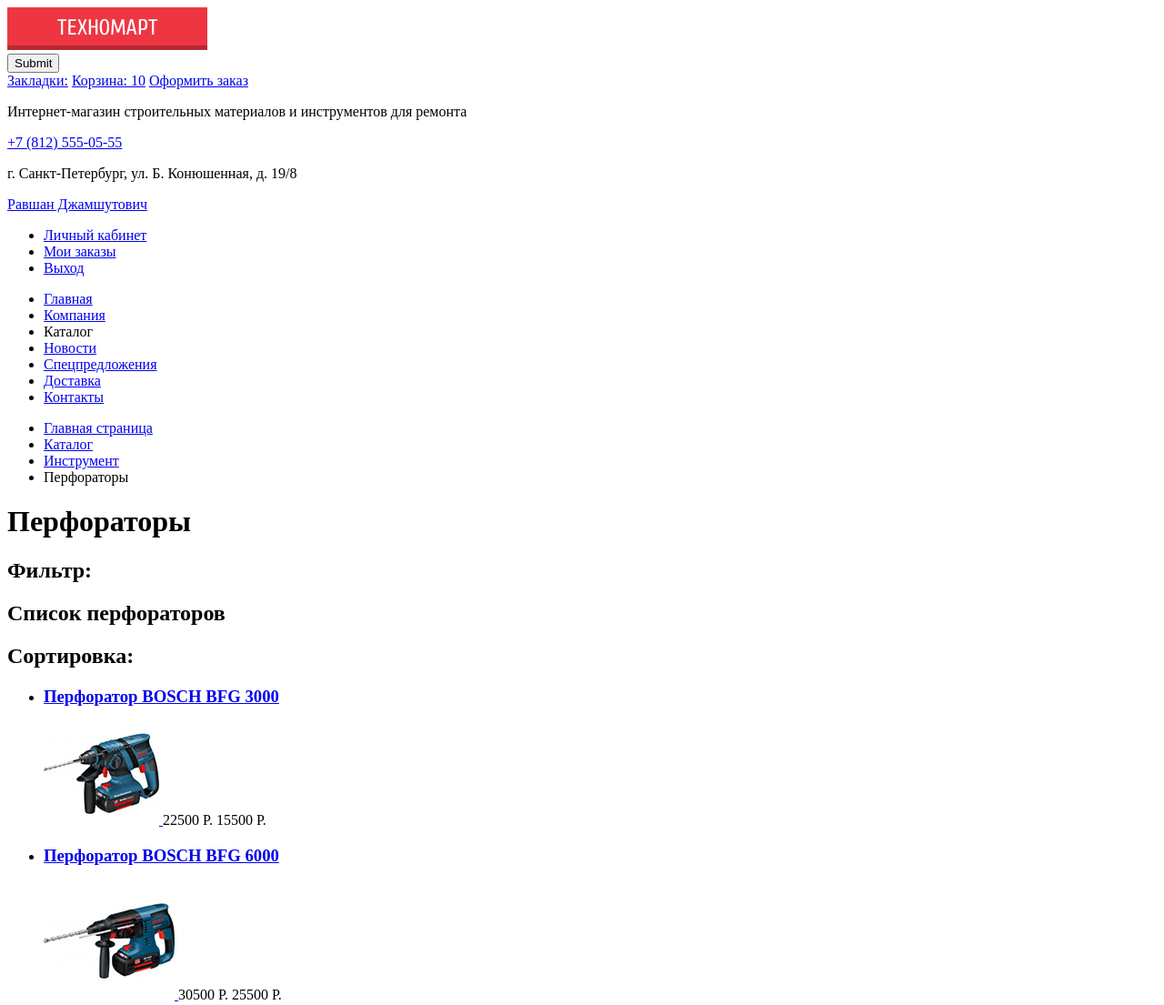
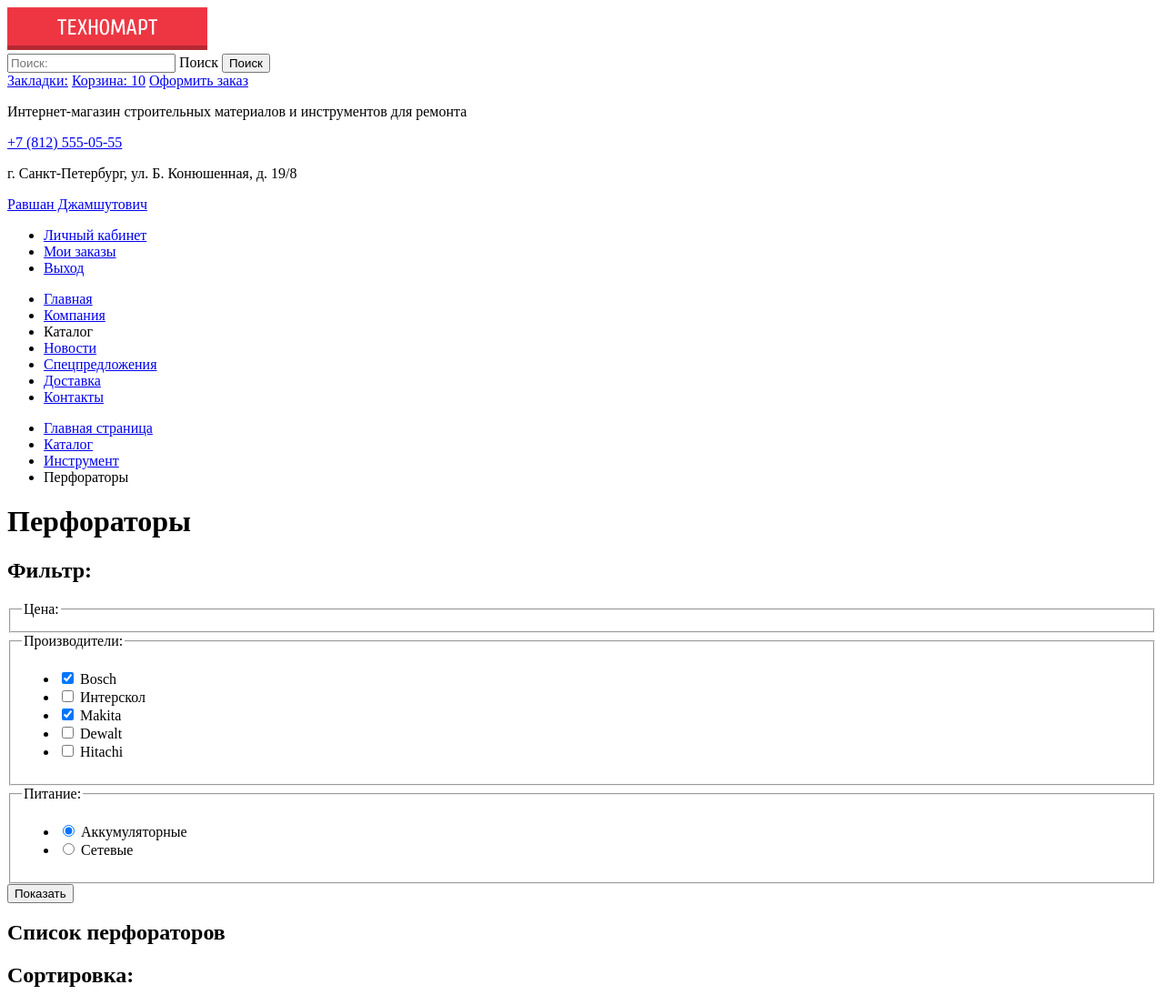
Before and after one commit to polinayermolenko/483731-technomart-25, a plain HTML site: page catalog.html in a window 1280 px wide. Shown: the top 1105 px of the page at 91% size. Drawn offline with Linux system fonts and the light colour scheme.

Commit message:
сделала доступным интерфейс внутренней страницы

```diff
--- a/catalog.html
+++ b/catalog.html
@@ -10,8 +10,10 @@
       <a href="index.html" class="main-logo">
         <img src="img/main-logo-header.png" width="220" height="47" alt="Логотип интернет-магазина «Техномарт»">
       </a>
-			<form class="form-search" action="htmlacademy.ru" method="get">
-				<input class="search" type="submit" name="search">
+      <form class="search-form" action="htmlacademy.ru" method="get">
+        <input class="search-input" type="text" name="search" id="search" placeholder="Поиск:">
+        <label class="visually-hidden" for="search">Поиск</label>
+        <button class="search-icon">Поиск</button>
       </form>
       <a class="bookmarks" href="bookmarks.html">Закладки:</a>
       <a class="cart" href="cart.html">Корзина: 10</a>
@@ -19,7 +21,7 @@
       <p class="title">Интернет-магазин строительных материалов и инструментов для ремонта</p>
       <div class="header-contacts">
         <a href="tel:8125550505">+7 (812) 555-05-55</a>
-				<p class="adress">г. Санкт-Петербург, ул. Б. Конюшенная, д. 19/8</p>
+        <p class="address">г. Санкт-Петербург, ул. Б. Конюшенная, д. 19/8</p>
       </div>
       <div class="registred-user-navigation">
         <a class="user-name" href="profile.html">Равшан Джамшутович</a>
@@ -52,10 +54,51 @@
       <h1><a>Перфораторы</a></h1>
       <section class="filters">
         <h2>Фильтр:</h2>
-				<!-- Здесь будет форма -->
+        <form class="filter-form" action="https://echo.htmlacademy.ru" method="get">
+          <fieldset class="cost">
+            <legend>Цена:</legend>
+          </fieldset>
+          <fieldset class="producers">
+            <legend>Производители:</legend>
+            <ul>
+              <li class="filter-option">
+                <input type="checkbox" name="bosch" id="bosch" checked>
+                <label for="bosh">Bosch</label>
+              </li>
+              <li class="filter-option">
+                <input type="checkbox" name="interscol" id="interscol">
+                <label for="interscol">Интерскол</label>
+              </li>
+              <li class="filter-option">
+                <input type="checkbox" name="makita" id="makita" checked>
+                <label for="makita">Makita</label>
+              </li>
+              <li class="filter-option">
+                <input type="checkbox" name="dewalt" id="dewalt">
+                <label for="dewalt">Dewalt</label>
+              </li>
+              <li class="filter-option">
+                <input type="checkbox" name="hitachi" id="hitachi">
+                <label for=""hitachi>Hitachi</label>
+              </li>
+            </ul>
+          </fieldset>
+          <fieldset class="batteries">
+            <legend>Питание:</legend>
+            <ul>
+              <li class="filter-option">
+                <input type="radio" name="battery" value="accumulator" id="filter-accumulator" checked>
+                <label for="filter-accumulator">Аккумуляторные</label>
+              </li>
+              <li class="filter-option">
+                <input type="radio" name="battery" value="network" id="filter-network">
+                <label for="filter-network">Сетевые</label>
+              </li>
+            </ul>
+          </fieldset>
+          <button type="submit">Показать</button>
+        </form>
       </section>
-
-
       <section class="catalog">
         <h2 class="visually-hidden">Список перфораторов</h2>
         <section class="sorting">
@@ -207,11 +250,11 @@
     <section class="modal modal-cart">
       <h2 class="visually-hidden">Уведомление об успешном добавлении товара в корзину</h2>
       <p class="notification">Товар добавлен в корзину!</p>
+      <p class="shopping-options">
         <a class="btn" href="cart.html">Оформить заказ</a>
-			<p class="shopping-options">
         <button class="continue-shopping">Продолжить покупки</button>
+      </p>
       <button class="modal-close">Закрыть</button>
-			</p>
     </section>
   </body>
 </html>
```
Lines whose indentation alone changed are shown as unchanged.
